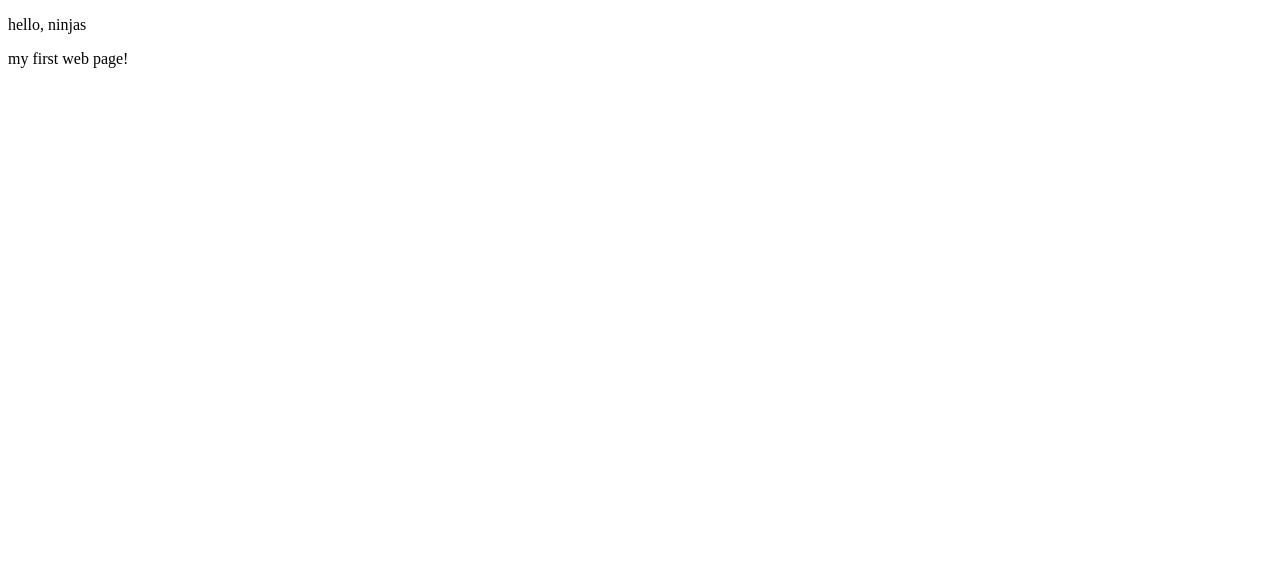
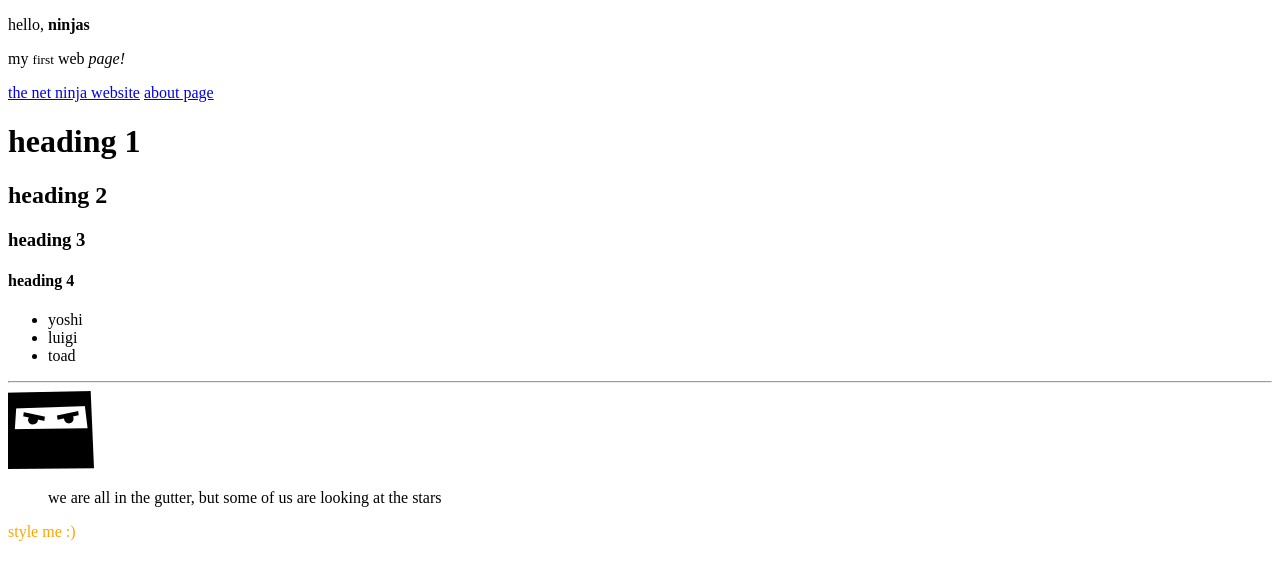
Before and after one commit to theagoliveira/html-and-css-crash-course, a plain HTML site: page index.html in a window 1280 px wide. Drawn offline with Linux system fonts and the light colour scheme.

Commit message:
Second video

```diff
--- a/index.html
+++ b/index.html
@@ -5,7 +5,44 @@
   </head>
 
   <body>
-    <p>hello, ninjas</p>
-    <p>my first web page!</p>
+    <div>
+      <p>hello, <strong>ninjas</strong></p>
+      <p>my <small>first</small> web <em>page!</em></p>
+      <a href="https://www.thenetninja.co.uk">the net ninja website</a>
+      <a href="about.html">about page</a>
+    </div>
+
+    <div>
+      <h1>heading 1</h1>
+      <h2>heading 2</h2>
+      <h3>heading 3</h3>
+      <h4>heading 4</h4>
+    </div>
+
+    <div>
+      <ul>
+        <li>yoshi</li>
+        <li>luigi</li>
+        <li>toad</li>
+      </ul>
+    </div>
+
+    <!-- span tag below -->
+    <!--
+      <span>
+        I am a <br />
+        span tag
+      </span>
+    -->
+
+    <hr />
+
+    <img src="img/ninja.png" alt="a picture of a ninja" />
+
+    <blockquote cite="http://www.oscarwildesite.com">
+      we are all in the gutter, but some of us are looking at the stars
+    </blockquote>
+
+    <p style="color: orange">style me :)</p>
   </body>
 </html>
```
Also changed, not shown: about.html (added, +10 -0 lines), img/ninja.png (added).
